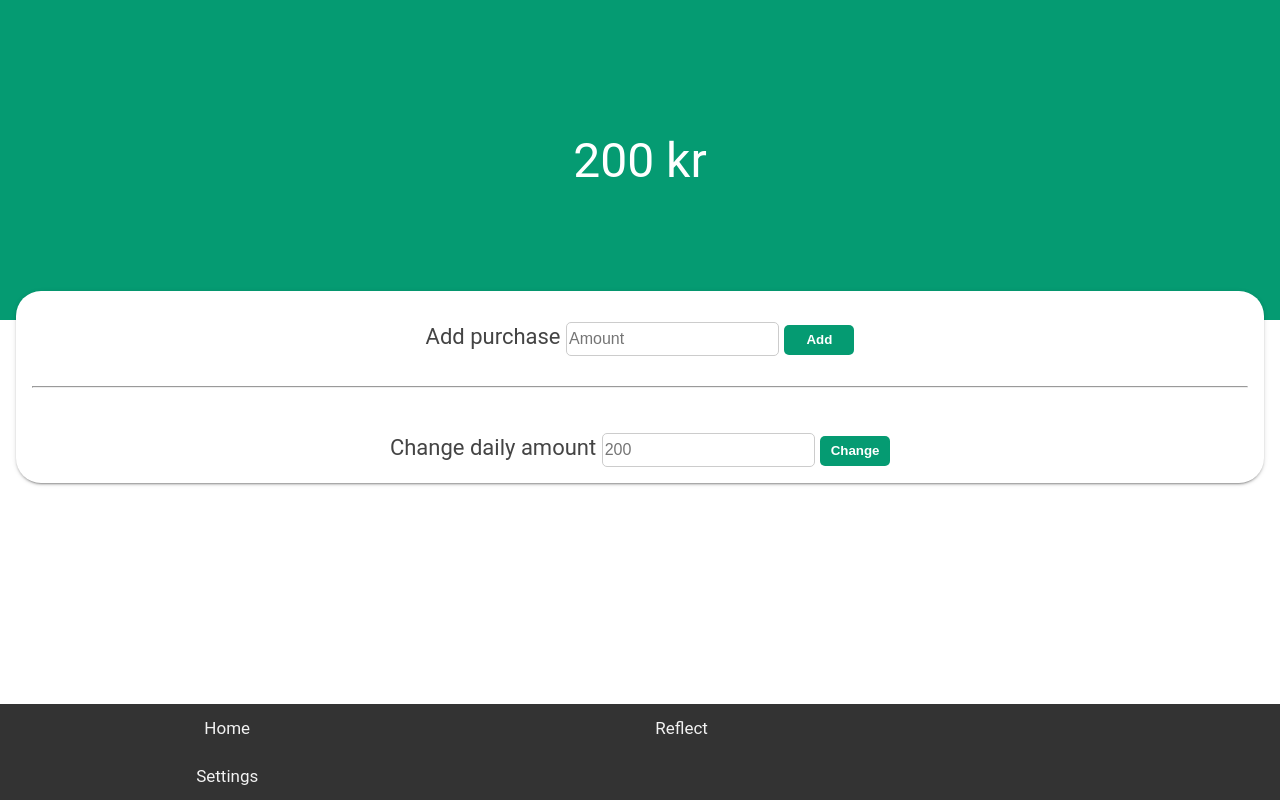
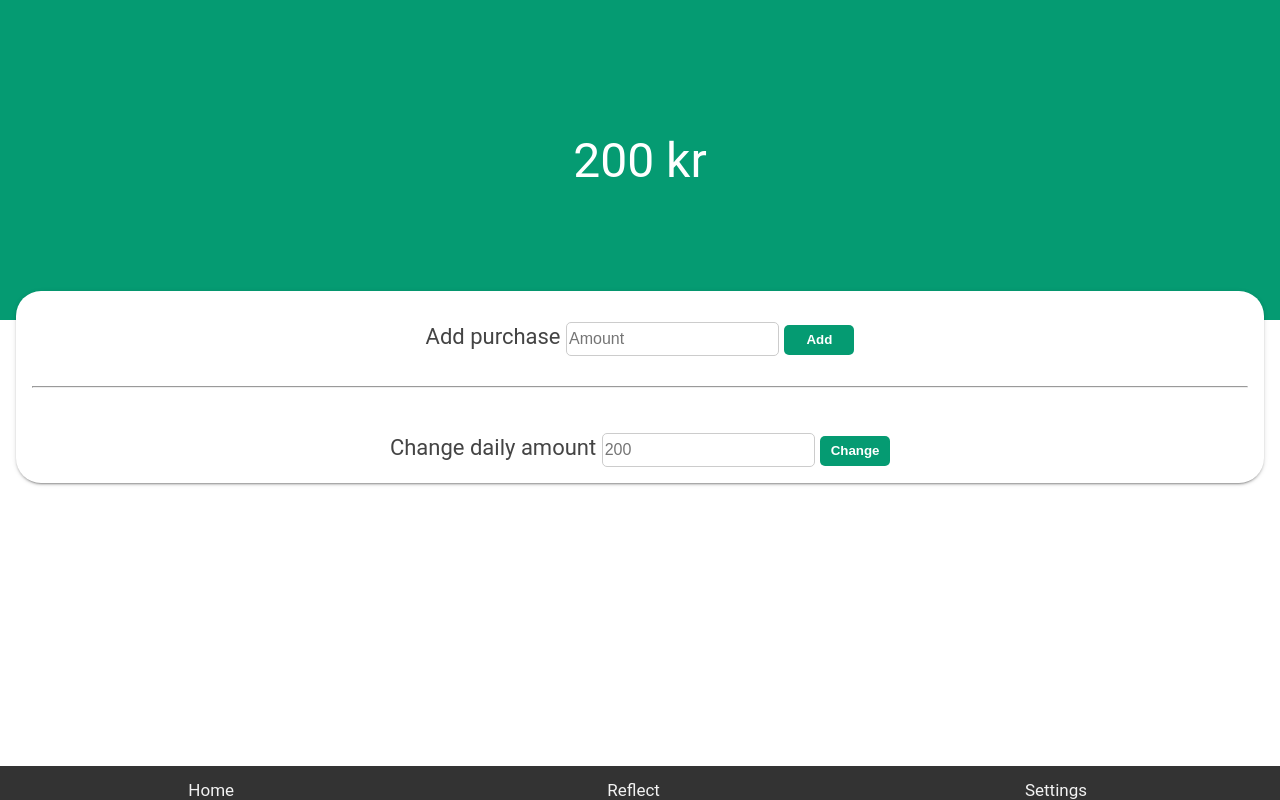
Before and after one commit to jbouzi/jbouzi.github.io, a PHP site: page / in a window 1280 px wide. Run offline with PHP 8.4, Linux system fonts and the light colour scheme.

Commit message:
Update inline.css

```diff
--- a/inline.css
+++ b/inline.css
@@ -302,7 +302,7 @@ input {
   display: block;
   color: #f2f2f2;
   text-align: center;
-  padding: 14px 16px;
+  padding-top: 14px;
   width: 33%;
   text-decoration: none;
   font-size: 17px;
```
